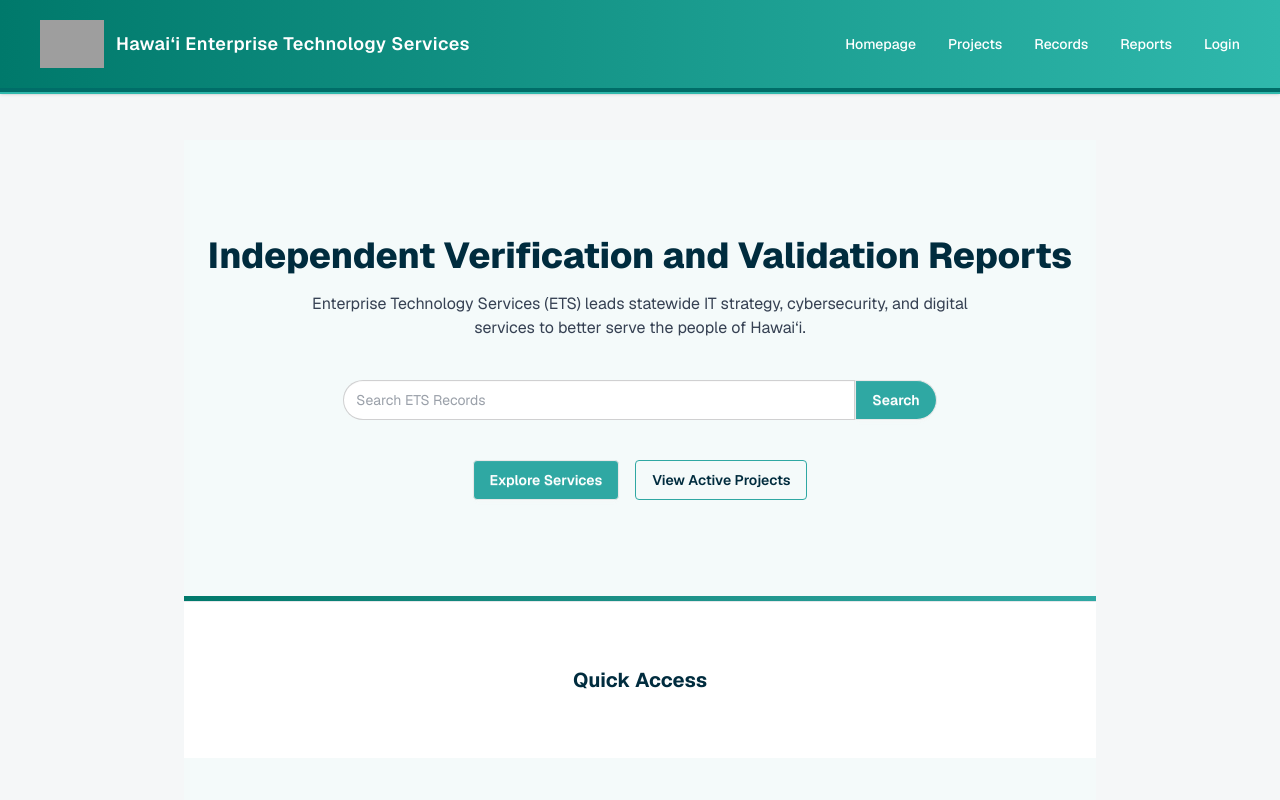
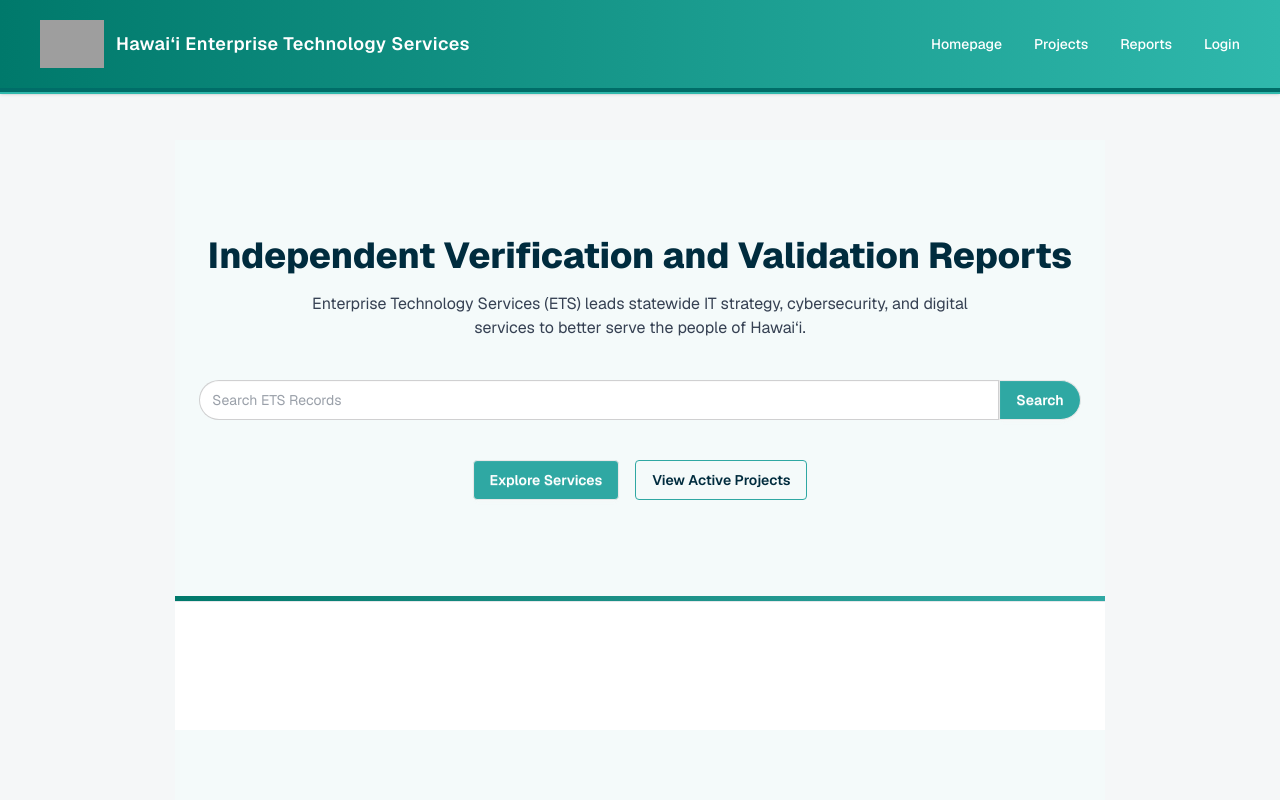
Before and after one commit to Seb-08/hacc2025, a Next.js app: page / in a window 1280 px wide. Shown: the top 800 px of the page. Built offline with nearby package versions, Linux system fonts and the light colour scheme; grey boxes are pictures that could not be loaded.

Commit message:
nav routing

```diff
--- a/src/app/layout.tsx
+++ b/src/app/layout.tsx
@@ -1,18 +1,24 @@
-// Hawai‘i ETS Website Layout
 
+// Hawai‘i ETS Website Layout with Editable Paths
 import '~/styles/globals.css'
 import type { Metadata } from 'next'
 import { Geist } from 'next/font/google'
+import Link from 'next/link'
 
 const geist = Geist({ subsets: ['latin'], display: 'swap' })
 
-// Basic site info for browser tab
 export const metadata: Metadata = {
   title: 'Hawai‘i ETS',
   description: 'Enterprise Technology Services – State of Hawai‘i',
 }
 
-const navItems = ['Homepage', 'Projects', 'Records', 'Reports', 'Login']
+// Nav location
+const navItems = [
+  { name: 'Homepage', path: '/' },
+  { name: 'Projects', path: '/' },
+  { name: 'Reports', path: '/monthlyreports' },
+  { name: 'Login', path: '/login' },
+]
 
 function Header() {
   return (
@@ -28,7 +34,7 @@
         {/* Logo and title */}
         <div className="flex items-center gap-3">
           <img
-            src="https://lq4he0tkzv.ufs.sh/f/0EzP3waMS4PRTjN0tz3DldOMHbpyzICkXnsJQigKNf40jo3x"
+            src="https://lq4he0tkzv.ufs.sh/f/0EzP3waMS4PR39jxiXn6iEPtmsdYQDK9wLB50rhIX7jqeSH1"
             alt="Hawai‘i ETS Logo"
             className="h-12 w-auto"
           />
@@ -37,7 +43,7 @@
           </h1>
         </div>
 
-        {/* Navigation links */}
+        {/* Navigation */}
         <Navigation />
       </div>
       <div className="h-[4px] w-full bg-[#006D68]"></div>
@@ -49,14 +55,16 @@
   return (
     <nav className="flex items-center gap-8 text-sm font-medium">
       {navItems.map((item) => (
-        <a
-          key={item}
-          href={`/${item.toLowerCase()}`}
+        <Link
+          key={item.name}
+          href={item.path}
           className="relative group text-white hover:text-gray-100 transition-all duration-300"
         >
-          {item}
+          {/* Page name */}
+          {item.name}
+          {/* Underline hover effect */}
           <span className="absolute left-0 bottom-[-3px] w-0 h-[2px] bg-white transition-all duration-300 group-hover:w-full"></span>
-        </a>
+        </Link>
       ))}
     </nav>
   )
@@ -68,7 +76,9 @@
       className="text-center py-6 text-sm border-t border-[#2FB8AC] mt-auto"
       style={{ backgroundColor: '#002C3E', color: '#FFFFFF' }}
     >
-      <p>© {new Date().getFullYear()} State of Hawai‘i — Enterprise Technology Services</p>
+      <p>
+        © {new Date().getFullYear()} State of Hawai‘i — Enterprise Technology Services
+      </p>
     </footer>
   )
 }
@@ -76,17 +86,21 @@
 export default function RootLayout({ children }: { children: React.ReactNode }) {
   return (
     <html lang="en">
-      <body className={`${geist.className} min-h-screen flex flex-col bg-[#F5F7F8] text-[#002C3E]`}>
-        {/* Header */}
+      <body
+        className={`${geist.className} min-h-screen flex flex-col bg-[#F5F7F8] text-[#002C3E]`}
+      >
+        {/* Header always stays */}
         <Header />
 
         {/* Spacer for fixed header */}
         <div className="h-[100px]" />
 
-        {/* Page content */}
-        <main className="flex-grow max-w-[1250px] mx-auto px-10 py-10">{children}</main>
+        {/* This is where your page content will load */}
+        <main className="flex-grow max-w-[1250px] mx-auto px-10 py-10">
+          {children}
+        </main>
 
-        {/* Footer */}
+        {/* Footer always stays */}
         <Footer />
       </body>
     </html>
--- a/src/app/page.tsx
+++ b/src/app/page.tsx
@@ -21,7 +21,7 @@
           <input
             type="text"
             placeholder="Search ETS Records"
-            className="input input-bordered rounded-l-full w-full max-w-lg text-gray-700 focus:outline-none"
+            className="input input-bordered rounded-l-full w-200 max-w-200 text-gray-700 focus:outline-none"
           />
           <button className="btn bg-[#2FA8A3] hover:bg-[#24938f] text-white rounded-r-full">
             Search
@@ -34,7 +34,7 @@
             Explore Services
           </a>
           <a
-            href="/projects"
+            href="/monthlyreports"
             className="btn btn-outline border-[#2FA8A3] text-[#002C3E] hover:bg-[#E7F7F6]"
           >
             View Active Projects
@@ -47,7 +47,7 @@
 
       {/* Quick Access Title */}
       <section className="py-16 bg-white text-center border-t border-gray-200">
-        <h3 className="text-xl font-bold">Quick Access</h3>
+        <h3 className="text-xl font-bold"></h3>
       </section>
     </main>
   )
```
